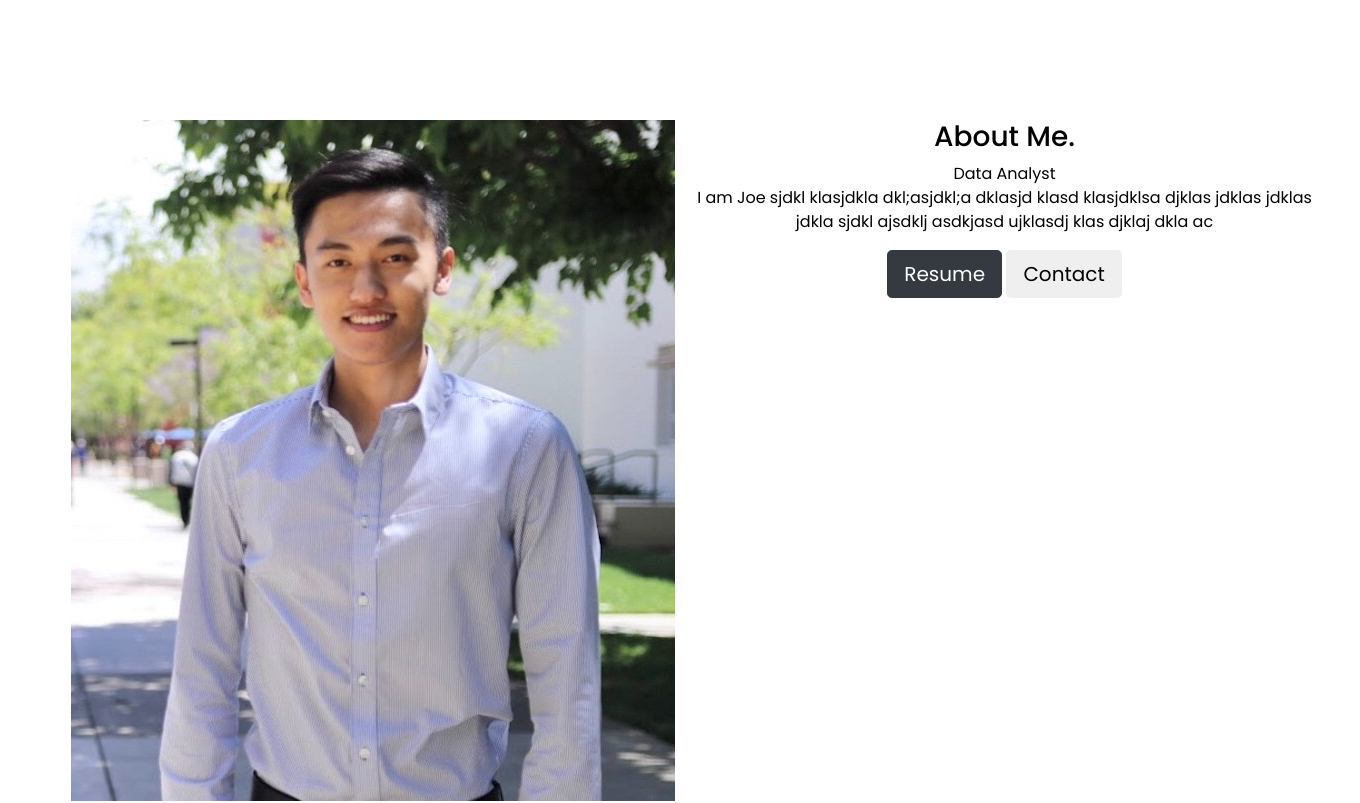
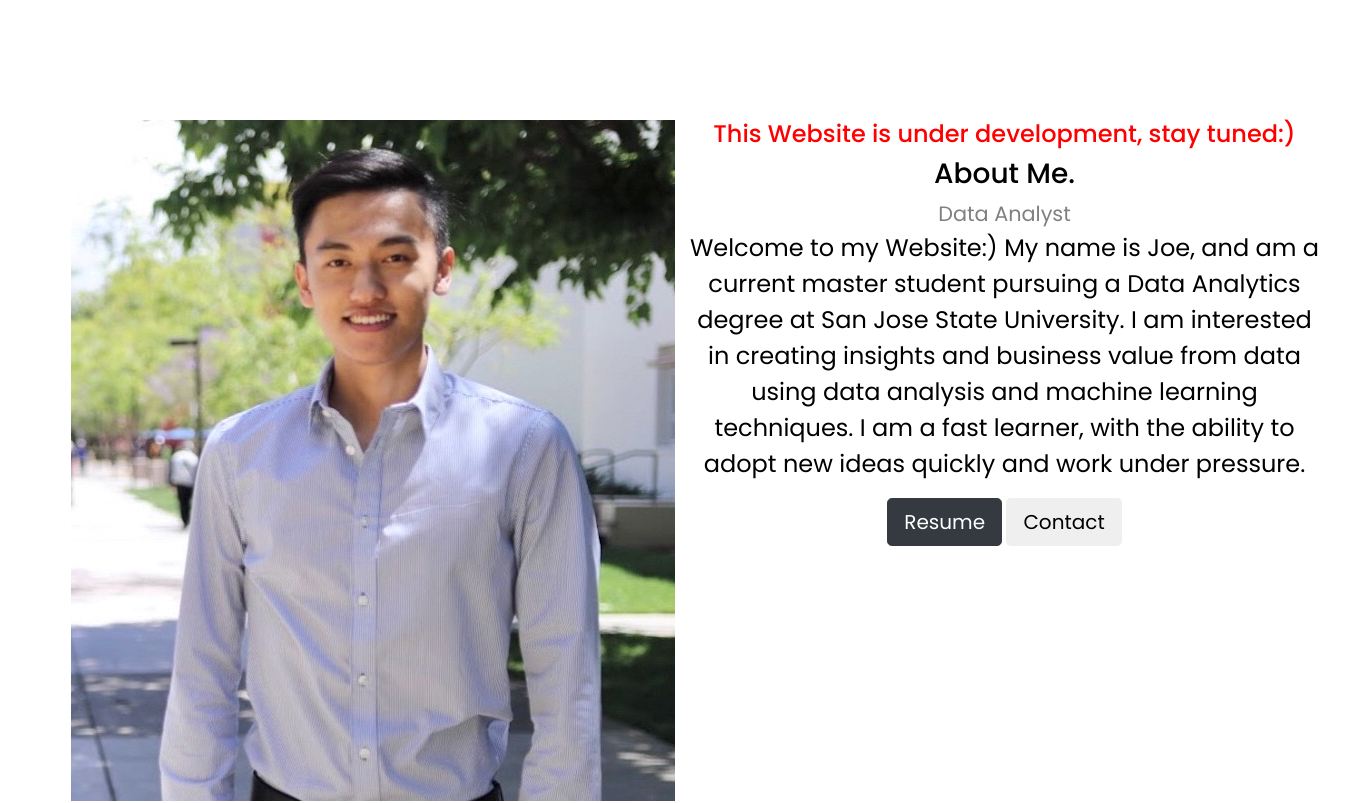
Before and after one commit to joeqiao64/PersonalWebsite, a plain HTML site: page index.html in a window 1280 px wide. Shown: the part 680-1483 px from the top of the page, 1360 px wide, since content can reach past the window. Drawn offline with nearby package versions, Linux system fonts and the light colour scheme.

Commit message:
Add intro

```diff
--- a/css/styles.css
+++ b/css/styles.css
@@ -68,8 +68,14 @@ h1 {
  left:-10%;
 }
 
+.sub-title{
+  font-size: 1.3rem;
+  color: grey;
+}
 
-
+.littleintro{
+  font-size: 1.5rem;
+}
 
 
 
--- a/index.html
+++ b/index.html
@@ -25,7 +25,7 @@
 
       <!-- Nav Bar -->
       <nav class="navplease navbar navbar-expand-lg">
-        <a class="navbar-brand" href="">Joe Qiao (This Website is under development, stay tuned:)</a>
+        <a class="navbar-brand" href="">Joe Qiao</a>
 
         <button class="navbar-toggler" type="button" data-toggle="collapse" data-target="#navbarSupportedContent" aria-controls="navbarSupportedContent" aria-expanded="false" aria-label="Toggle navigation">
           <span class="navbar-toggler-icon"></span>
@@ -52,6 +52,7 @@
         </dic>
       </nav>
 
+
       <h1 class='type-animations'>
         <span class="typewrite" data-period="2000" data-type='[ "Hi, I&#39;m Joe!", "I am Creative.", "I Love Data.", "I Love to Develop." ]'>
           <span class="wrap"></span>
@@ -74,11 +75,13 @@
 
       <div class="col-md-7">
         <div class="content mb-30">
+          <h4 style="color:red">This Website is under development, stay tuned:)</h1>
           <h3>About Me.</h3>
           <span class='sub-title'> Data Analyst</span>
-          <p>I am Joe sjdkl klasjdkla dkl;asjdkl;a dklasjd
-            klasd klasjdklsa djklas jdklas jdklas jdkla sjdkl
-            ajsdklj asdkjasd ujklasdj klas djklaj dkla ac
+          <p class='littleintro'>Welcome to my Website:)
+            My name is Joe, and am a current master student pursuing a Data Analytics degree at San Jose State University.
+            I am interested in creating insights and business value from data using data analysis and machine learning techniques.
+            I am a fast learner, with the ability to adopt new ideas quickly and work under pressure.
           </p>
           <button type="button" class="btn btn-dark btn-lg download-button">Resume</button>
           <button type="button" class="btn btn-lg download-button"> Contact</button>
```
